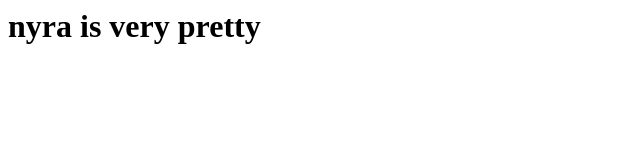
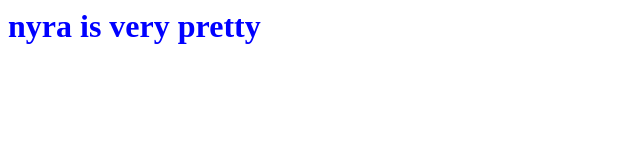
Before and after one commit to adaire-nyra/Nyra20, a plain HTML site: page index.html in a window 1280 px wide. Shown: the whole page, without its empty margins (0-640 px from the left). Drawn offline with Linux system fonts and the light colour scheme.

Commit message:
Update index.html

```diff
--- a/index.html
+++ b/index.html
@@ -1,5 +1,8 @@
 <html>
 <head>
+<style>
+  h1 { color:blue;}
+</style>
 </head>
 <body>
 <h1>
```
